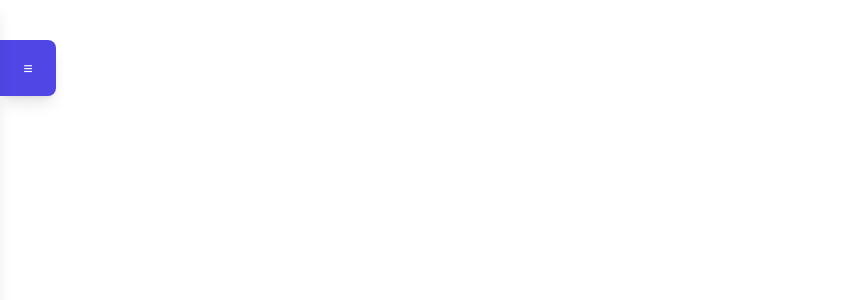
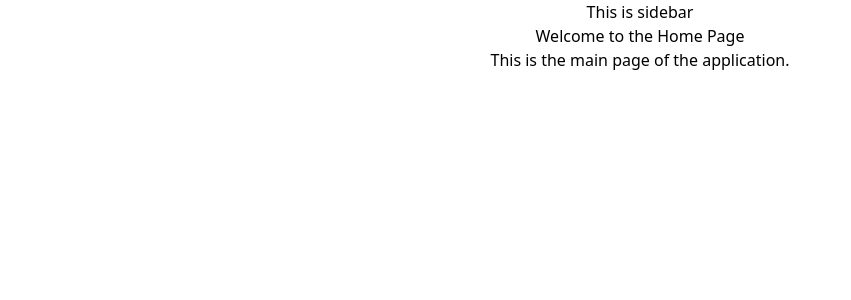
Before and after one commit to cole15sky/Rails-API-with-React, a React (Create React App) app in the folder frontend/: page /blogs in a window 1280 px wide. Shown: the top 300 px of the page, without its empty margins (0-851 px from the left). Built offline with nearby package versions, Linux system fonts and the light colour scheme.

Commit message:
chore(frontend): WIP  update config

```diff
--- a/frontend/package.json
+++ b/frontend/package.json
@@ -8,8 +8,9 @@
     "@testing-library/react": "^16.3.0",
     "@testing-library/user-event": "^13.5.0",
     "axios": "^1.11.0",
-    "react": "^19.1.1",
-    "react-dom": "^19.1.1",
+    "react": "^18.2.0",
+    "react-dom": "^18.2.0",
+
     "react-scripts": "5.0.1",
     "web-vitals": "^2.1.4"
   },
--- a/frontend/src/App.js
+++ b/frontend/src/App.js
@@ -1,21 +1,14 @@
 import React from "react";
-import { BrowserRouter as Router, Routes, Route } from "react-router-dom";
 import './App.css';
 import Sidebar from './components/Sidebar';
 import Home from './pages/Home';
 
 function App() {
   return (
-    <Router>
-      <div className="App flex min-h-screen">
-        <Sidebar />
-        <main className="flex-1 p-6">
-          <Routes>
-            <Route path="/" element={<Home />} />
-          </Routes>
-        </main>
-      </div>
-    </Router>
+    <div className="App">
+      <Sidebar />
+      <Home />
+    </div>
   );
 }
 
--- a/frontend/src/components/Sidebar.js
+++ b/frontend/src/components/Sidebar.js
@@ -1,47 +1,11 @@
-import React, { useState } from "react";
-import { Link } from "react-router-dom";
+ import React from "react";
 
-const HeaderSidebar = () => {
-  const [isOpen, setIsOpen] = useState(false);
-
+function Sidebar () {
   return (
     <div>
-      {/* Toggle Button */}
-      <button
-        onClick={() => setIsOpen(true)}
-        aria-label="Open sidebar"
-        className="fixed top-10 left-0 z-40 h-14 w-14 bg-indigo-600 text-white rounded-tr-lg rounded-br-lg flex items-center justify-center shadow-lg hover:bg-indigo-700 focus:outline-none focus:ring-2 focus:ring-indigo-400 transition-transform duration-300"
-        title="Open sidebar"
-      >
-        ≡
-      </button>
-
-      {/* Sidebar */}
-      <aside
-        className={`fixed top-0 left-0 h-full w-72 bg-gray-900 text-gray-100 p-6 z-50 transform transition-transform duration-300 ease-in-out overflow-y-auto flex flex-col shadow-lg ${isOpen ? "translate-x-0" : "-translate-x-full"}`}
-      >
-        {/* Close Button */}
-        <button
-          onClick={() => setIsOpen(false)}
-          aria-label="Close sidebar"
-          className="absolute top-10 left-0 h-14 w-14 bg-indigo-600 text-white rounded-tr-lg rounded-br-lg flex items-center justify-center shadow-lg hover:bg-indigo-700 focus:outline-none focus:ring-2 focus:ring-indigo-400 transition"
-          title="Close sidebar"
-        >
-          ×
-        </button>
-
-
-        <h2 className="text-2xl font-extrabold mb-8 ml-14 tracking-wide select-none">Blog Panel</h2>
-        <nav className="space-y-4 ml-14 text-base font-semibold text-gray-300">
-          <Link to="/" className="block py-2 hover:text-white hover:bg-indigo-600 rounded px-4">Home</Link>
-          <Link to="/blogs" className="block py-2 hover:text-white hover:bg-indigo-600 rounded px-4">Blogs</Link>
-          <Link to="/gallery" className="block py-2 hover:text-white hover:bg-indigo-600 rounded px-4">Gallery</Link>
-          <Link to="/post" className="block py-2 hover:text-white hover:bg-indigo-600 rounded px-4">Post</Link>
-          <Link to="/login" className="block py-2 hover:text-white hover:bg-indigo-600 rounded px-4">Login</Link>
-        </nav>
-      </aside>
+      <h1>This is sidebar </h1>
     </div>
   );
-};
+}
 
-export default HeaderSidebar;
+export default Sidebar;
--- a/frontend/src/pages/Home.js
+++ b/frontend/src/pages/Home.js
@@ -1,4 +1,5 @@
  import React from "react";
+
 
 function Home() {
   return (
```
Also changed, not shown: 1 other file (tests, documents, lock files or other folders).
